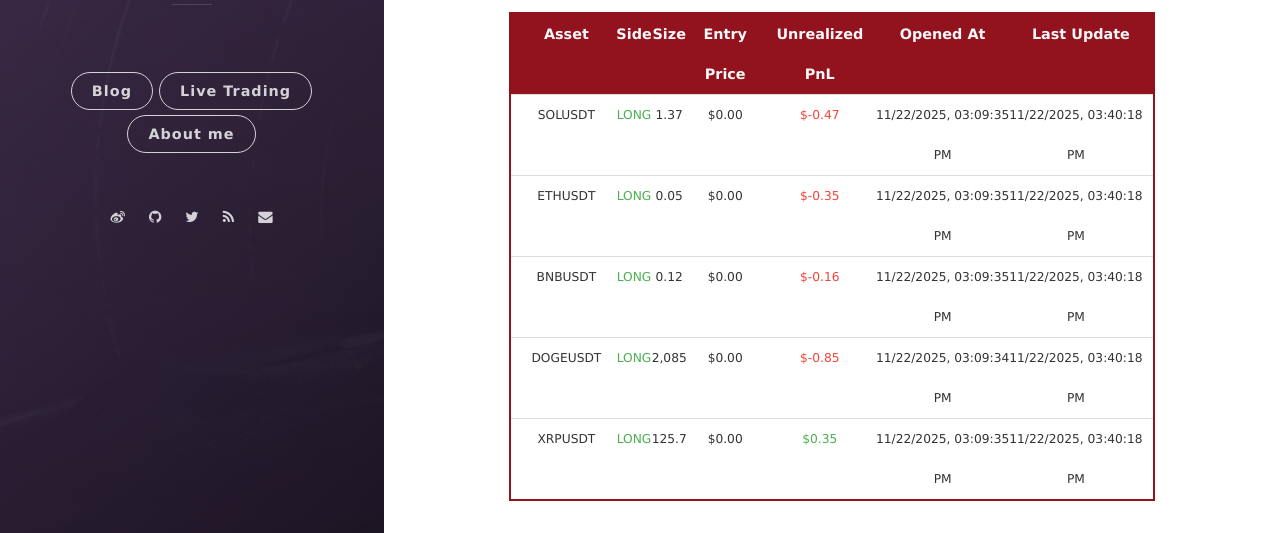
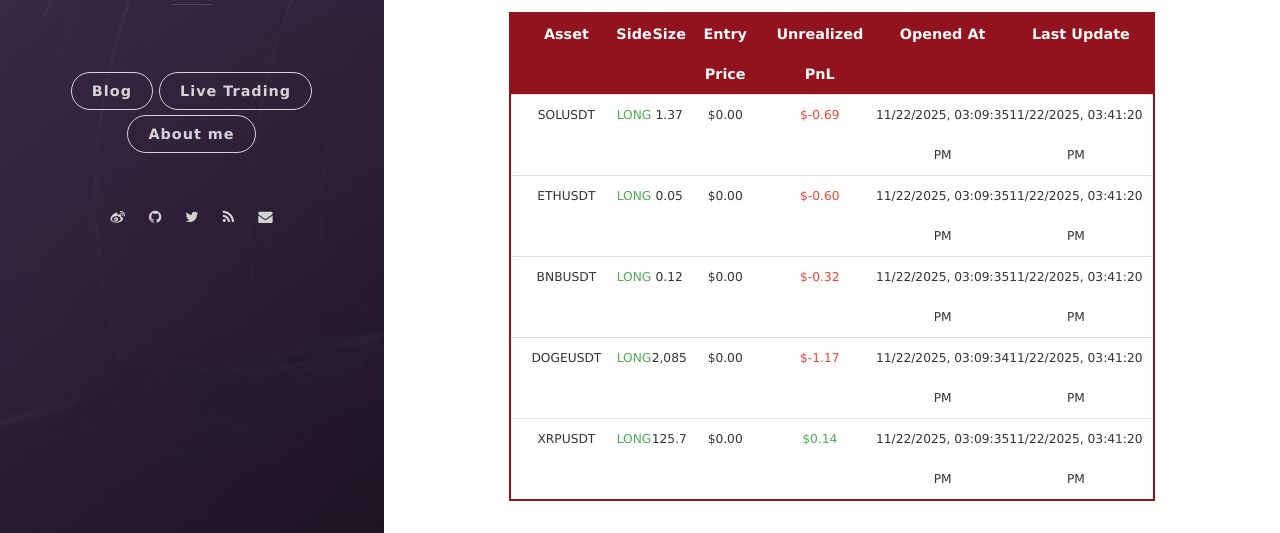
Before and after one commit to leeyegy/leeyegy.github.io, a Jekyll site: the page built from live-trading.html, in a window 1280 px wide and 1188 px high. Shown: the part 587-1120 px from the top of the window. Built offline with Jekyll 4.4.1, drawn with Linux system fonts in a browser that asks for light colours; nearby versions of some CDN libraries.

Commit message:
AccountMonitor: refresh positions 2025-11-22T23:41:20+08:00

```diff
--- a/assets/data/binance/positions.json
+++ b/assets/data/binance/positions.json
@@ -4,44 +4,44 @@
     "side": "LONG",
     "size": 1.37,
     "entryPrice": 0.0,
-    "unrealizedPnl": -0.46552841,
+    "unrealizedPnl": -0.685,
     "openedAt": "2025-11-22T23:09:35+08:00",
-    "reportedAt": "2025-11-22T23:40:18+08:00"
+    "reportedAt": "2025-11-22T23:41:20+08:00"
   },
   {
     "symbol": "ETHUSDT",
     "side": "LONG",
     "size": 0.05,
     "entryPrice": 0.0,
-    "unrealizedPnl": -0.35362538,
+    "unrealizedPnl": -0.602,
     "openedAt": "2025-11-22T23:09:35+08:00",
-    "reportedAt": "2025-11-22T23:40:18+08:00"
+    "reportedAt": "2025-11-22T23:41:20+08:00"
   },
   {
     "symbol": "BNBUSDT",
     "side": "LONG",
     "size": 0.12,
     "entryPrice": 0.0,
-    "unrealizedPnl": -0.1584,
+    "unrealizedPnl": -0.31723329,
     "openedAt": "2025-11-22T23:09:35+08:00",
-    "reportedAt": "2025-11-22T23:40:18+08:00"
+    "reportedAt": "2025-11-22T23:41:20+08:00"
   },
   {
     "symbol": "DOGEUSDT",
     "side": "LONG",
     "size": 2085.0,
     "entryPrice": 0.0,
-    "unrealizedPnl": -0.85485,
+    "unrealizedPnl": -1.1676,
     "openedAt": "2025-11-22T23:09:34+08:00",
-    "reportedAt": "2025-11-22T23:40:18+08:00"
+    "reportedAt": "2025-11-22T23:41:20+08:00"
   },
   {
     "symbol": "XRPUSDT",
     "side": "LONG",
     "size": 125.7,
     "entryPrice": 0.0,
-    "unrealizedPnl": 0.35196,
+    "unrealizedPnl": 0.13827,
     "openedAt": "2025-11-22T23:09:35+08:00",
-    "reportedAt": "2025-11-22T23:40:18+08:00"
+    "reportedAt": "2025-11-22T23:41:20+08:00"
   }
 ]
```
